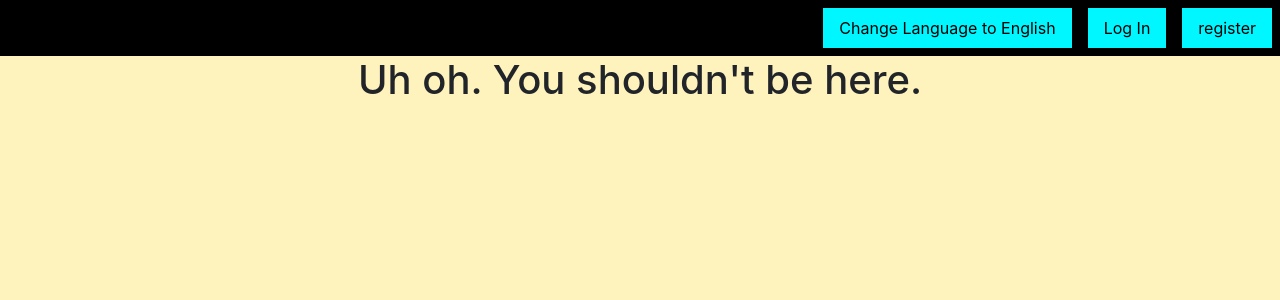
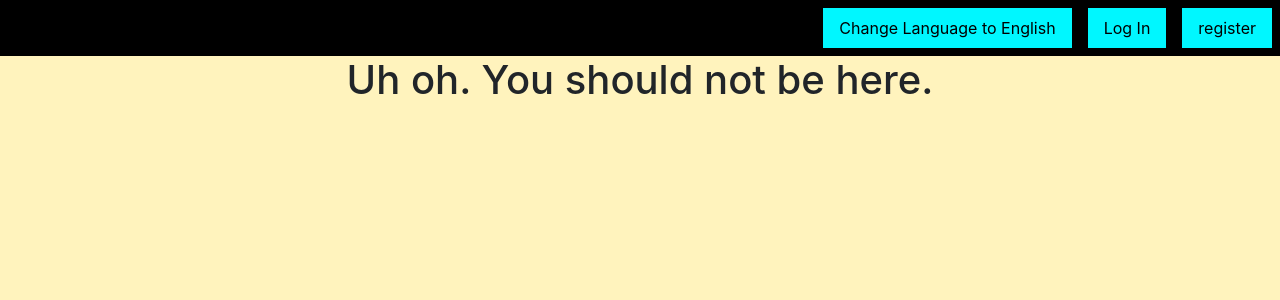
Before and after one commit to IanSanchezBaca/church-check-in, a Next.js app: page /checkIn/1/reports in a window 1280 px wide. Shown: the top 300 px of the page. Built offline with nearby package versions, Linux system fonts and the light colour scheme; no server answers; the database is empty.

Commit message:
idk some bug about not being allowed to use apostophies in the code

```diff
--- a/src/app/checkIn/[kids]/reports/page.js
+++ b/src/app/checkIn/[kids]/reports/page.js
@@ -17,7 +17,7 @@ export default function ReportsPage() {
     if (!isAdmin) return (
         <div>
             <h1 style={{ textAlign: "center" }}>
-                Uh oh. You shouldn't be here.
+                Uh oh. You should not be here.
             </h1>
         </div>
     )
```
